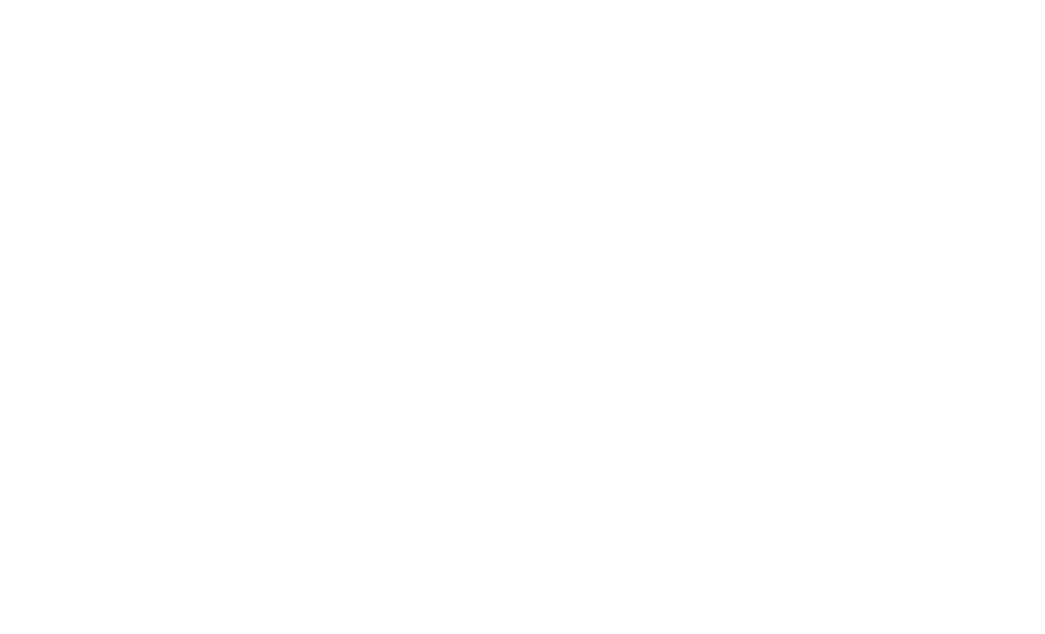
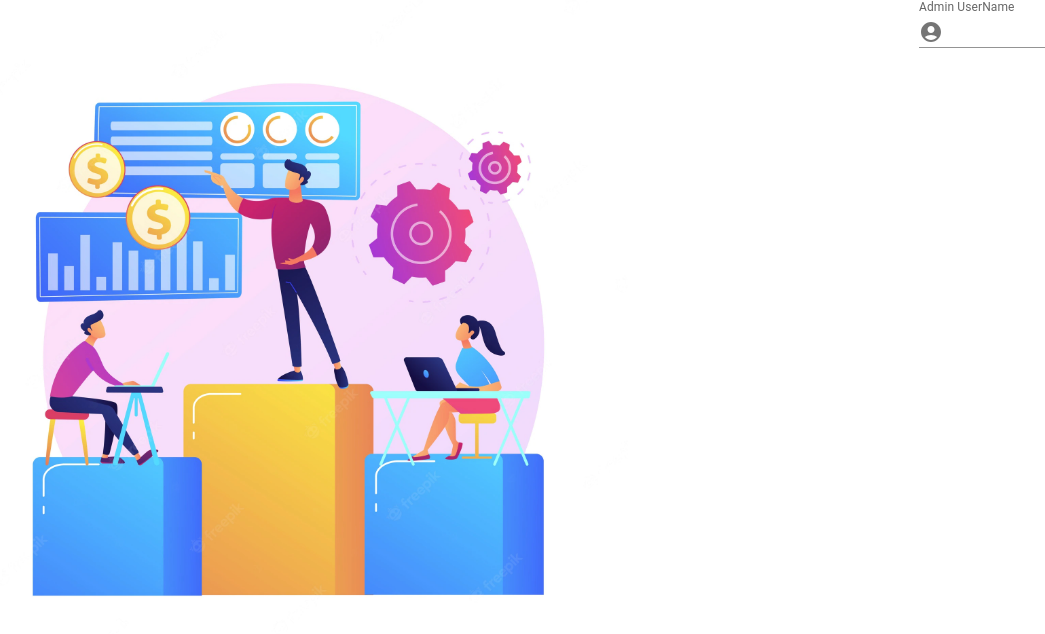
Before and after one commit to zaynab-emadi/ecommerce-website, a React (Create React App) app: page /loginAdmin in a window 1280 px wide. Shown: the top 634 px of the page, without its empty margins (51-1096 px from the left). Built offline with nearby package versions, Linux system fonts and the light colour scheme.

Commit message:
add admin login page

```diff
--- a/src/layoutes/shopNavbar/shopNavbar.js
+++ b/src/layoutes/shopNavbar/shopNavbar.js
@@ -1,5 +1,5 @@
 import React from 'react';
-import {AppBar, Box, IconButton, Toolbar} from "@mui/material";
+import {AppBar, Box, IconButton, Toolbar, Tooltip} from "@mui/material";
 import MenuIcon from '@mui/icons-material/Menu';
 import {Link} from "react-router-dom";
 import Logo from "../../assets/logonomy-1670679421327.jpeg";
@@ -14,11 +14,13 @@
 import SearchIcon from '@mui/icons-material/Search';
 import AddShoppingCartIcon from '@mui/icons-material/AddShoppingCart';
 import LoginIcon from '@mui/icons-material/Login';
+import {useNavigate} from "react-router-dom";
 
 
 
 
 function ShopNavbar() {
+    const navigate = useNavigate();
     return (
         <>
             <Box>
@@ -50,12 +52,16 @@
                         </Search>
                         <Box sx={{ flexGrow: 1 }} />
                         <Box sx={IconsBoxSx}>
-                            <IconButton size="large" color="inherit">
+                            <Tooltip title={'cart'} arrow>
+                            <IconButton size="large" color="inherit" onClick={() => {navigate("/cart")}} >
                                 <AddShoppingCartIcon/>
                             </IconButton>
-                            <IconButton size="large" color="inherit" >
+                            </Tooltip>
+                            <Tooltip title={'admin login'} arrow>
+                            <IconButton size="large" color="inherit" onClick={()=> {navigate("/loginAdmin")}}>
                                 <LoginIcon />
                             </IconButton>
+                            </Tooltip>
                         </Box>
                     </Toolbar>
                 </AppBar>
--- a/src/pages/adminpanel/adminLogin/adminLogin.js
+++ b/src/pages/adminpanel/adminLogin/adminLogin.js
@@ -1,8 +1,34 @@
 import React from 'react';
+import adminImg from '../../../assets/login admin.webp';
+import {Box, FormControl, Input, InputLabel} from "@mui/material";
+import InputAdornment from '@mui/material/InputAdornment';
+import AccountCircle from '@mui/icons-material/AccountCircle';
 
-function AdminLogin(props) {
+function AdminLogin() {
     return (
-        <></>
+        <>
+        <Box sx={{display : "flex" , m : '0' }} >
+            <Box sx={{display : {xs : 'none', md :'flex' }}}>
+                <img src = {adminImg} alt={'adminLogin'} style={{width : '70%'}} />
+            </Box>
+            <Box sx={{display : 'flex' , flexDirection : 'column' , width : '50%' , height : '100%'  }}>
+                <FormControl variant="standard">
+                    <InputLabel htmlFor="input-with-icon-adornment">
+                        Admin UserName
+                    </InputLabel>
+                    <Input
+                        id="input-with-icon-adornment"
+                        startAdornment={
+                            <InputAdornment position="start">
+                                <AccountCircle />
+                            </InputAdornment>
+                        }
+                        fullWidth
+                    />
+                </FormControl>
+            </Box>
+        </Box>
+        </>
     );
 }
 
--- a/src/pages/shop/cart/cart.js
+++ b/src/pages/shop/cart/cart.js
@@ -3,6 +3,7 @@
 function Cart(props) {
     return (
         <div>
+            cart
         </div>
     );
 }
```
Also changed, not shown: src/assets/login admin.webp (added).
